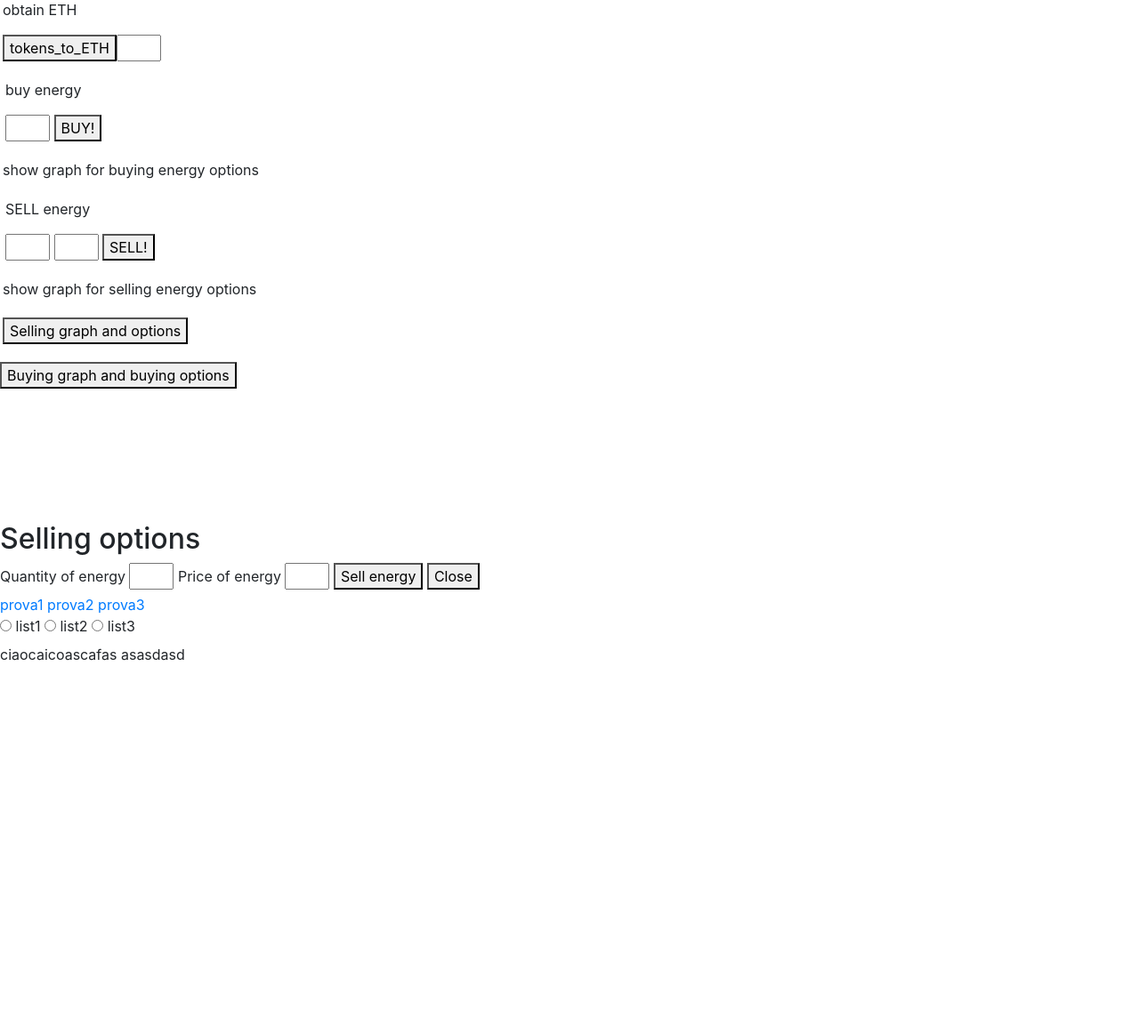
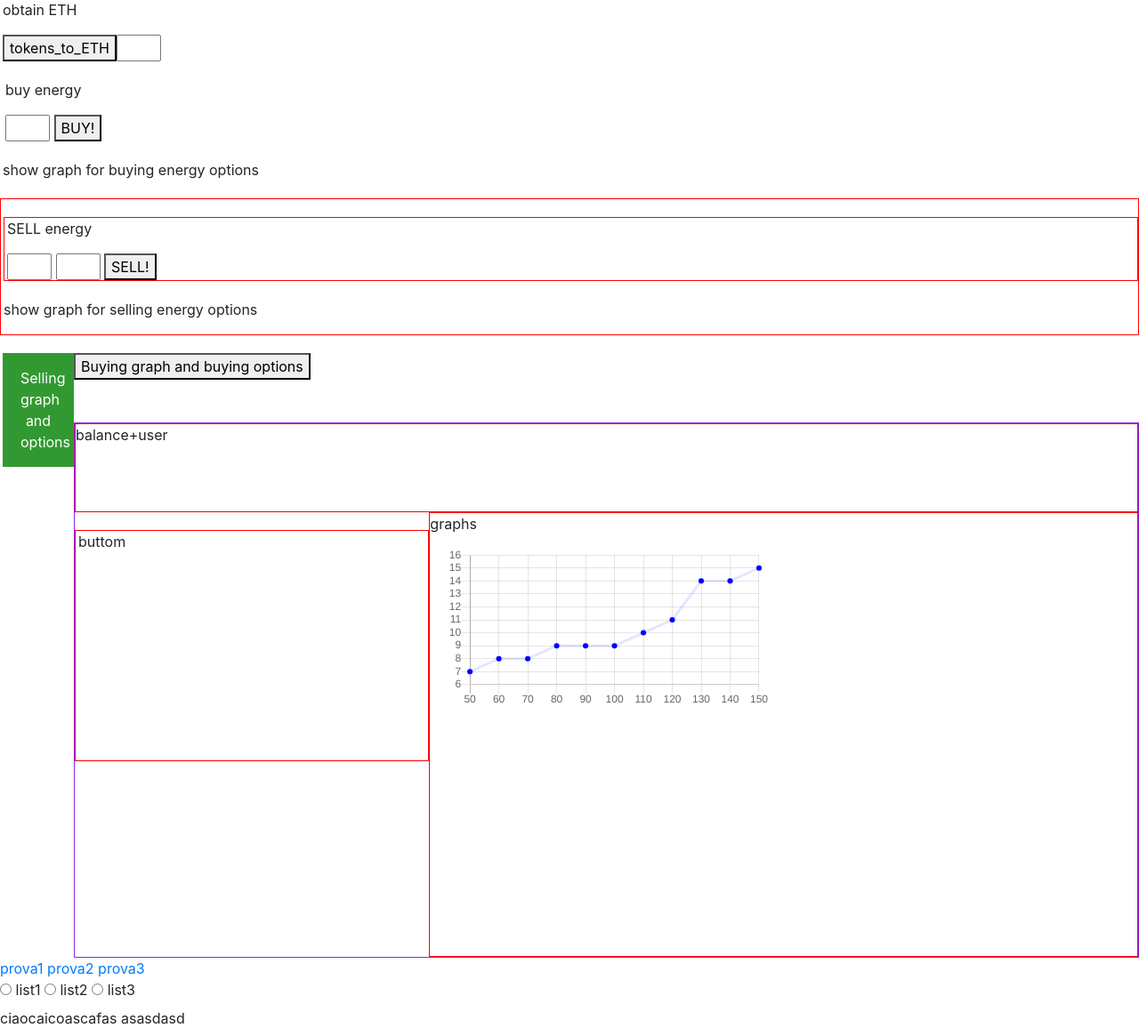
Before and after one commit to FraMarcuccio/EnergyHeaven, a PHP site: page /finale.html in a window 1280 px wide. Shown: the part 269-1434 px from the top of the page at 89% size. Before the commit the page ends 1012 px from the top, so only its background shows below. Run offline with PHP 8.4, Linux system fonts and the light colour scheme; a map, chart or similar area stays blank; some libraries are stand-ins or nearby versions.

Commit message:
Added grid structure on CSS file

```diff
--- a/Dapp-EnergyHeaven/finale.css
+++ b/Dapp-EnergyHeaven/finale.css
@@ -69,6 +69,70 @@ input[type='number'] {
 }
 
 
+
+/*popup menu*/
+
+.openbtn{
+  background-color: green;
+  color: white;
+  padding: 16px 20px;
+  border: black;
+  cursor: pointer;
+  opacity: 0.8;
+  float: left;
+  bottom: 23px;
+  right: 28px;
+  width: 80px;
+}
+
+.popupselling{
+  display: none;
+  float: left;
+  bottom: 0px;
+  right: 0px;
+  border: 3px solid #f1f1f1;
+  z-index: 9;
+}
+
+.container{
+  max-width: 300px;
+  padding: 10px;
+  background-color: white;
+}
+
+.container input[type=number], .container input[type=number]{
+  width: 80%;
+  padding: 15px;
+  margin: 5px 0 22px 0;
+  border: none;
+  background: #f1f1f1;
+}
+
+.container input[type=number]:focus, .container input[type=number]:focus{
+  background-color: #ddd;
+  outline: none;
+}
+
+.container .sell{
+  background-color: #04AA6D;
+  color: white;
+  padding: 16px 20px;
+  border: none;
+  cursor: pointer;
+  width: 80%;
+  margin-bottom:10px;
+  opacity: 0.8;
+}
+
+.container .cancel{
+  background-color: red;
+}
+
+.container .sell:hover, .openbtn:hover{
+  opacity: 1;
+}
+/*popup menu*/
+
 .obtaintks, .ETH, .a, .b, .c, .d{
   display: block;
   margin: 20px 0;
@@ -82,5 +146,62 @@ input[type='number'] {
 
 .selling{
   display: block;
+}
 
+/*grafici*/
+
+.grid{
+  display: flex;
+  flex-wrap: wrap;
+  /*elementi flwxbox possono andare su più righe*/
+  max-width: 1200px; /*largezza fissa*/
+  margin: 0 auto;
 }
+
+.col50{
+  width: 50%;
+  /*border: 1px solid red;*/
+  padding: 2%;
+}
+
+
+/*grid*/
+
+.maingrid {
+  border: 1px solid blueviolet;
+
+  display: grid;
+  flex-wrap: wrap;
+
+  grid-template-columns: repeat(3, 1fr);
+  grid-auto-rows: 100px;
+}
+
+/*grid ha 3 colonne da 1 a 4 e 5 righe da 1 a 6*/
+.bu {
+
+  border: 1px solid red;
+
+  grid-column-start: 1;
+  grid-column-end: 4;
+  grid-row-start: 1;
+  grid-row-end: 1;
+}
+
+.b {
+  border: 1px solid red;
+
+  grid-column-start: 1;
+  grid-column-end: 2;
+  grid-row-start: 2;
+  grid-row-end: 5;
+}
+
+.g {
+  border: 1px solid red;
+
+  grid-column-start: 2;
+  grid-column-end: 4;
+  grid-row-start: 2;
+  grid-row-end: 7;
+}
--- a/Dapp-EnergyHeaven/finale.html
+++ b/Dapp-EnergyHeaven/finale.html
@@ -16,6 +16,8 @@
 
   <title>Speriamo funzioni mannaggia i morti</title>
 </head>
+
+<!--onload="sellingGraph()"-->
 <body>
 
   <div class="navbar">
@@ -81,7 +83,7 @@
 
   <div class="c">
     <p></p>
-    <button onclick="sellingGraph(), openSelling()">Selling graph and options</button>
+    <button class="openbtn" onclick="openSelling()">Selling graph and options</button>
 
   </div>
 
@@ -104,11 +106,31 @@
 
 
   <!--graph canvas-->
-  <canvas class="selling" id="selling"></canvas>
+
+
+  <div class="grid">
+    <div class="col50">
+    </div>
+
+  </div>
+
+
+  <div class="maingrid">
+    <div class="bu">balance+user</div>
+    <div class="b">buttom</div>
+    <div class="g">graphs
+      <div class="col50">
+        <canvas class="selling" id="selling"></canvas>
+      </div>
+    </div>
+  </div>
+
+
+
 
   <!--Popup sellings options-->
-  <div id="popupSelling">
-    <form>
+  <div class="popupselling" id="popupSelling">
+    <form class="container">
       <h2>Selling options</h2>
 
       <label for="energy">Quantity of energy</label>
@@ -117,8 +139,8 @@
       <label for="price">Price of energy</label>
       <input type="number" required>
 
-      <button type="submit">Sell energy</button>
-      <button type="button" onclick="closeSelling()">Close</button>
+      <button type="submit" class="sell">Sell energy</button>
+      <button type="button" class="cancel" onclick="closeSelling()">Close</button>
     </form>
   </div>
 
@@ -186,6 +208,9 @@
     }
   </script>
 
+<script>
+  window.onload = sellingGraph();
+</script>
   <!--label per aggiornare bilanci degli account-->
 
   <script>
```
